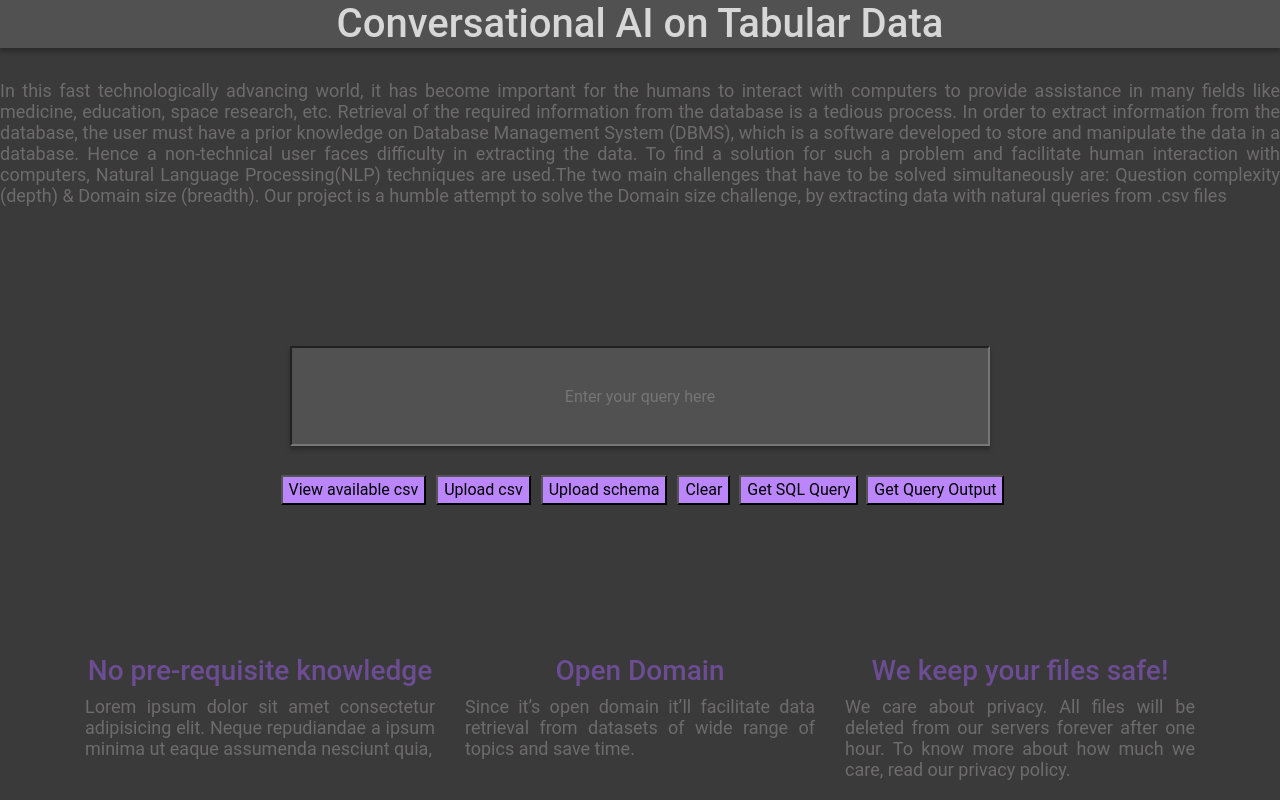
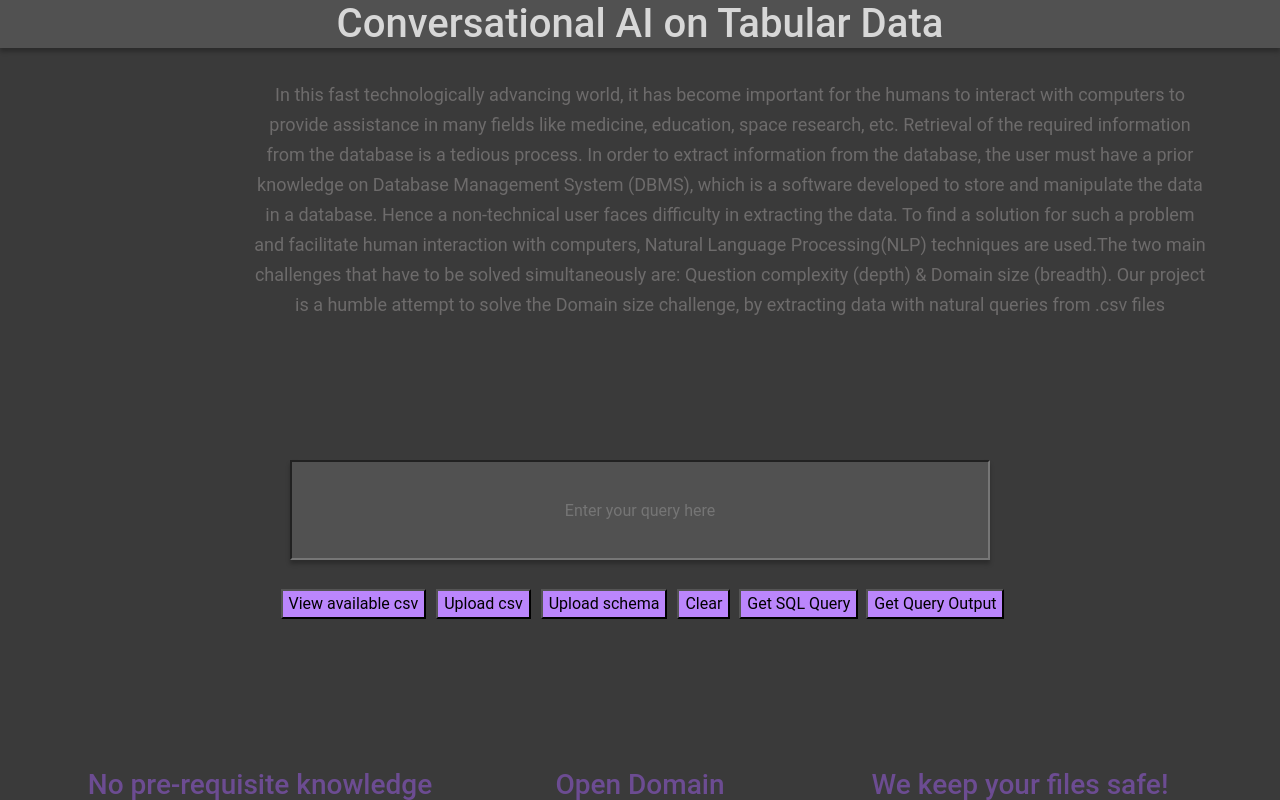
Before and after one commit to 7tena/ConvAI_tabular, a React (Create React App) app in the folder ConvAI_FE/: page / in a window 1280 px wide. Shown: the top 800 px of the page. Built offline with nearby package versions, Linux system fonts and the light colour scheme.

Commit message:
landing page text styling

```diff
--- a/ConvAI_FE/src/App.css
+++ b/ConvAI_FE/src/App.css
@@ -23,6 +23,13 @@ label {
 
 .text-center {
   color: #6c4c92;
+}
+
+.landing-text{
+    width: 75%;
+    margin-left: 250px;
+    text-align: center;
+    line-height:30px;
 }
 
 p {
--- a/ConvAI_FE/src/components/landingPage.js
+++ b/ConvAI_FE/src/components/landingPage.js
@@ -5,7 +5,7 @@ const landingPage = () => {
     <div>
       <h1>Conversational AI on Tabular Data</h1>
       <br />
-      <p >
+      <p className="landing-text" >
         In this fast technologically advancing world, it has become important
         for the humans to interact with computers to provide assistance in many
         fields like medicine, education, space research, etc. Retrieval of the
```
Also changed, not shown: 2 other files (tests, documents, lock files or other folders).
